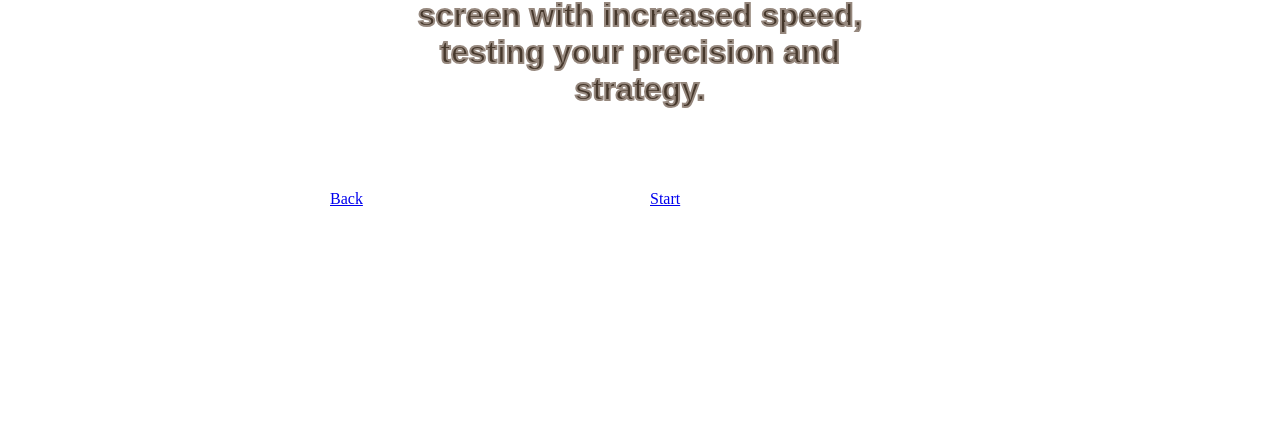
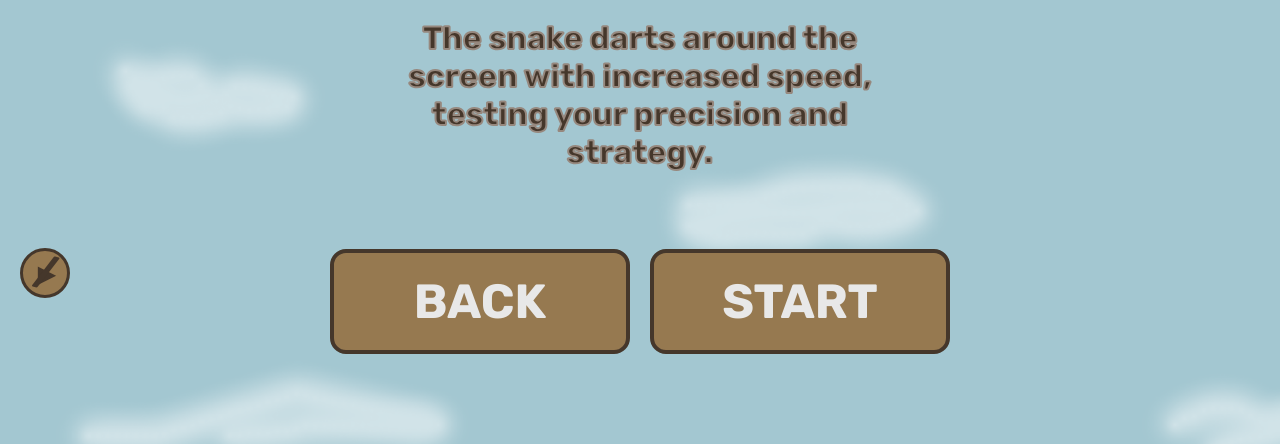
Before and after one commit to SugarrMango/snake-game, a plain HTML site: page pages/menu/difficulty/index.html in a window 1280 px wide. Shown: the part 482-926 px from the top of the page. Before the commit the page ends 800 px from the top, so only its background shows below. Drawn offline with Linux system fonts and the light colour scheme; the site is published under a folder, as on GitHub Pages, so addresses that start at the root find nothing.

Commit message:
fix: imports and links in difficulty.html

```diff
--- a/pages/menu/difficulty/index.html
+++ b/pages/menu/difficulty/index.html
@@ -4,7 +4,7 @@
     <meta charset="UTF-8" />
     <meta name="viewport" content="width=device-width, initial-scale=1.0" />
     <title>Snake Game</title>
-    <link rel="stylesheet" href="/layout.css" />
+    <link rel="stylesheet" href="../../../layout.css" />
     <link rel="stylesheet" href="difficulty.css" />
   </head>
   <body>
@@ -50,11 +50,11 @@
         <span class="difficulty-description"></span>
       </div>
       <nav>
-        <a href="/pages/menu/" class="button">Back</a>
-        <a href="/pages/game/" class="button">Start</a>
+        <a href="/snake-game/pages/menu/" class="button">Back</a>
+        <a href="/snake-game/pages/game/" class="button">Start</a>
       </nav>
     </main>
     <script src="difficulty.js"></script>
-    <script src="/utils/menu-sound.js"></script>
+    <script src="../../../utils/menu-sound.js"></script>
   </body>
 </html>
```
